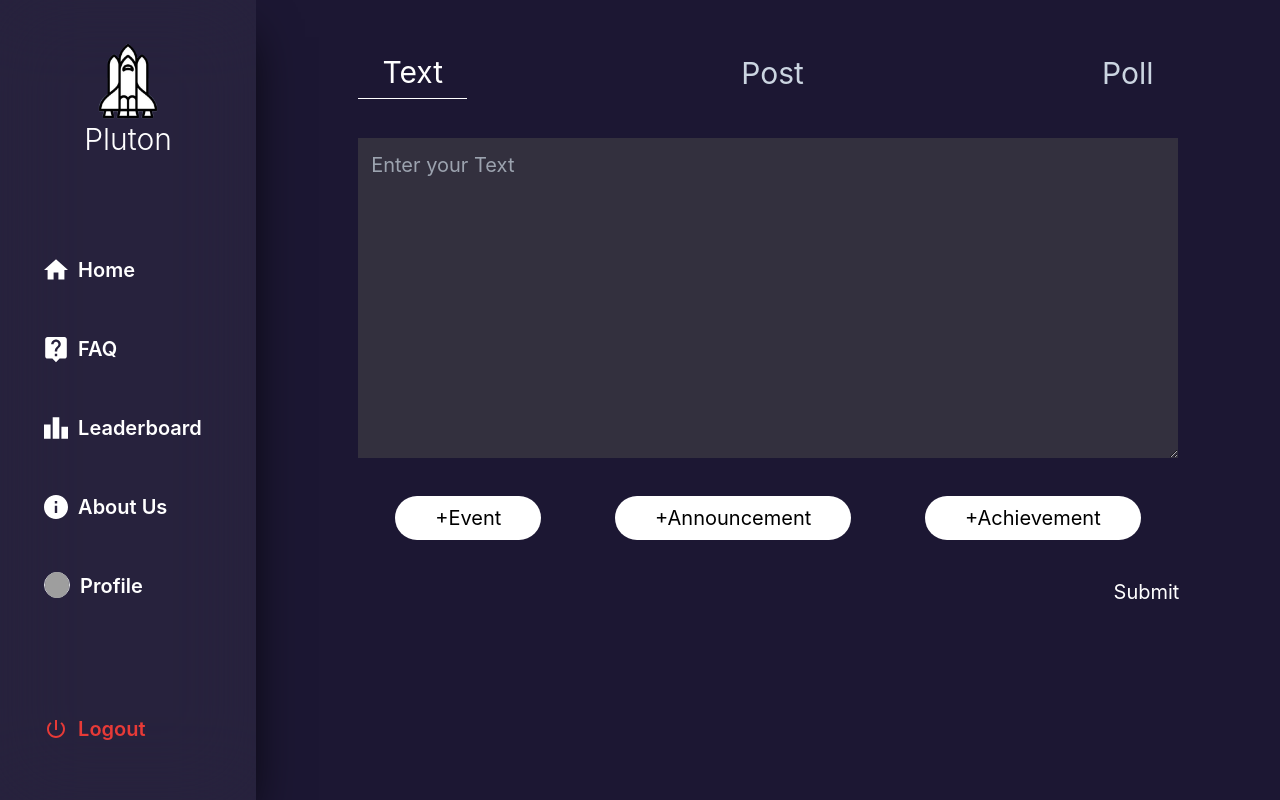
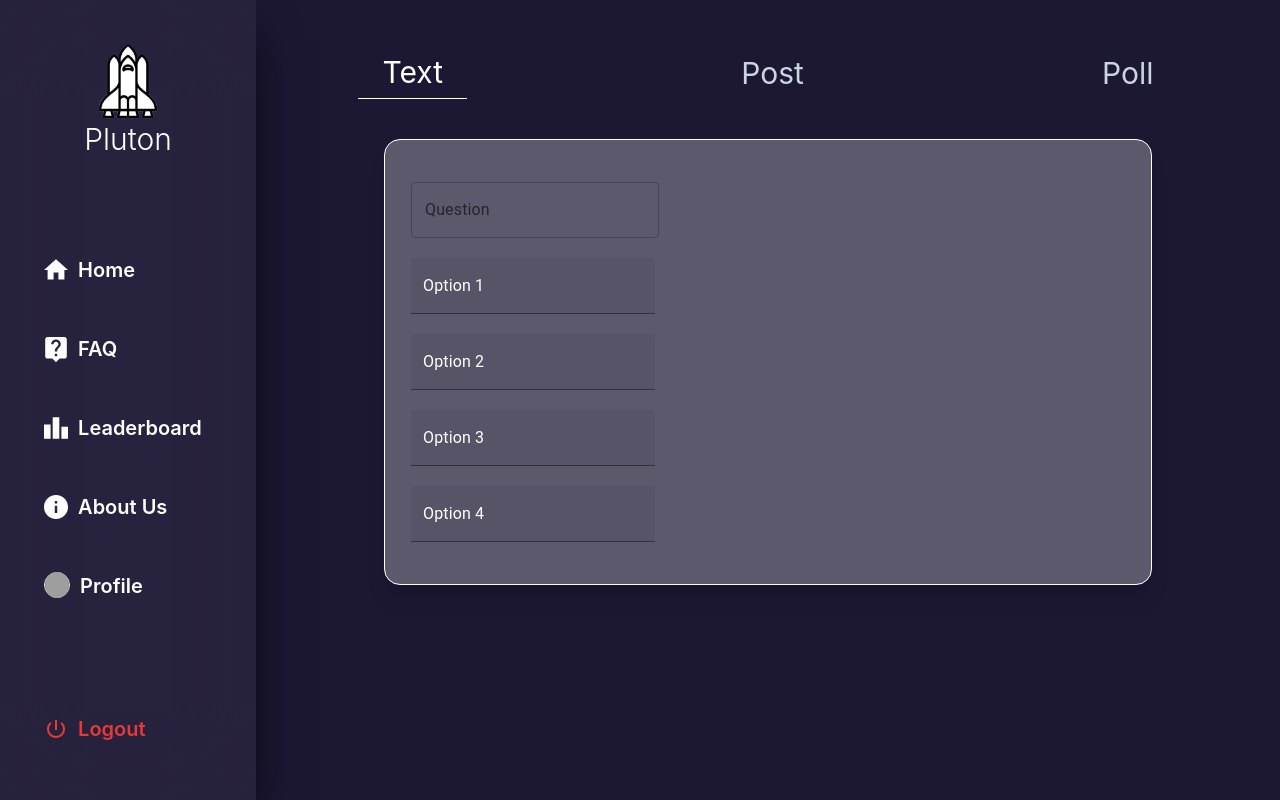
Before and after one commit to anantbansa1/ProjectPluton, a React (Create React App) app: page / in a window 1280 px wide. Built offline with nearby package versions, Linux system fonts and the light colour scheme; grey boxes are pictures that could not be loaded.

Commit message:
lkasjdfk

```diff
--- a/src/App.js
+++ b/src/App.js
@@ -1,9 +1,9 @@
 import "./App.css";
-import Text from "./components/pages/Text";
+import Poll from "./components/pages/Poll";
 function App() {
   return (
     <>
-      <Text></Text>
+      <Poll></Poll>
     </>
   );
 }
--- /dev/null
+++ b/src/components/pages/Poll.js
@@ -0,0 +1,102 @@
+import React, { useState } from "react";
+import Navbar from "../Navbar";
+import Box from "@mui/material/Box";
+import TextField from "@mui/material/TextField";
+import { grey } from "@mui/material/colors";
+
+export default function Text() {
+  const [option, setoption] = useState("text");
+  const [event, setevent] = useState("");
+  const [announcement, setannouncement] = useState("");
+  const [achievement, setachievement] = useState("");
+  const [submit, setsubmit] = useState("");
+  const [text, settext] = useState("");
+  const searchStyle = {
+    color: grey[100],
+  };
+  return (
+    <div className="mt-[-2vw]">
+      <Navbar></Navbar>
+      <div className="flex-col max-md:ml-[20vw] max-md:w-[75vw] ml-[28vw] w-[64vw]">
+        <div className=" bg-none  max-md:text-xl  flex items-center mt-[9vh] text-3xl justify-between">
+          <div className="flex-col">
+            <button
+              onClick={(e) => {
+                setoption("text");
+              }}
+              className={`p-[1vh] px-[3vh] border-white ${
+                option === "text" ? "border-b text-white" : "text-slate-300"
+              }`}
+            >
+              Text
+            </button>
+          </div>
+          <div className="flex-col">
+            <button
+              onClick={(e) => {
+                setoption("post");
+              }}
+              className={`p-[1vh] px-[3vh] border-white ${
+                option === "post" ? "border-b text-white" : "text-slate-300"
+              }`}
+            >
+              Post
+            </button>
+          </div>
+          <div className="flex-col">
+            <button
+              onClick={(e) => {
+                setoption("poll");
+              }}
+              className={`p-[1vh] px-[3vh] border-white ${
+                option === "poll" ? "border-b text-white" : "text-slate-300"
+              }`}
+            >
+              Poll
+            </button>
+          </div>
+        </div>
+        <div className="ml-[0vw] max-md:ml-[15vw] my-10">
+          <div className=" mx-auto w-[60vw] max-md:w-[75vw] h-fit bg-[#d6d5d959] shadow-xl rounded-2xl max-md:py-4 py-8 px-4 shadow-black text-white border border-white">
+            <div className="text-white  p-[10px]">
+            <TextField  color='grey' id="standard-basic" label="Question" variant="outlined" />
+            </div>
+
+            <div className="text-white p-[10px]">
+              <TextField
+                sx={{ input: { color: "white" }, label: { color: "white" } }}
+                id="outlined-basic"
+                label="Option 1"
+                variant="filled"
+              />
+            </div>
+            <div className="text-white p-[10px]">
+              <TextField
+                sx={{ input: { color: "white" }, label: { color: "white" } }}
+                id="outlined-basic"
+                label="Option 2"
+                variant="filled"
+              />
+            </div>
+            <div className="text-white p-[10px]">
+              <TextField
+                sx={{ input: { color: "white" }, label: { color: "white" } }}
+                id="outlined-basic"
+                label="Option 3"
+                variant="filled"
+              />
+            </div>
+            <div className="text-white p-[10px]">
+              <TextField
+                sx={{ input: { color: "white" }, label: { color: "white" } }}
+                id="outlined-basic"
+                label="Option 4"
+                variant="filled"
+              />
+            </div>
+          </div>
+        </div>
+      </div>
+    </div>
+  );
+}
--- a/src/components/pages/Text.js
+++ /dev/null
@@ -1,97 +0,0 @@
-import React, { useState } from "react";
-import Navbar from "../Navbar";
-export default function Text() {
-  const [option, setoption] = useState("text");
-  const [event, setevent] = useState("");
-  const [announcement, setannouncement] = useState("");
-  const [achievement, setachievement] = useState("");
-  const [submit, setsubmit] = useState("");
-  const [text,settext] = useState("");
-  return (
-    <div className="mt-[-2vw]">
-      <Navbar></Navbar>
-      <div className="flex-col max-md:ml-[20vw] max-md:w-[75vw] ml-[28vw] w-[64vw]">
-        <div className=" bg-none  max-md:text-xl  flex items-center mt-[9vh] text-3xl justify-between">
-          <div className="flex-col">
-            <button
-              onClick={(e) => {
-                setoption("text");
-              }}
-              className={`p-[1vh] px-[3vh] border-white ${
-                option === "text" ? "border-b text-white" : "text-slate-300"
-              }`}
-            >
-              Text
-            </button>
-          </div>
-          <div className="flex-col">
-            <button
-              onClick={(e) => {
-                setoption("post");
-              }}
-              className={`p-[1vh] px-[3vh] border-white ${
-                option === "post" ? "border-b text-white" : "text-slate-300"
-              }`}
-            >
-              Post
-            </button>
-          </div>
-          <div className="flex-col">
-          <button
-              onClick={(e) => {
-                setoption("poll");
-              }}
-              className={`p-[1vh] px-[3vh] border-white ${
-                option === "poll" ? "border-b text-white" : "text-slate-300"
-              }`}
-            >
-              Poll
-            </button>
-          </div>
-        </div>
-        <div>
-          <textarea
-            onChange={(e) => {
-              settext(e.target.value);
-            }}
-            className="p-[1vw] max-sm:h-[70vw] max-md:h-[40vw] max-md:w-[75vw] text-white text-xl bg-[#4b4a4a7e] h-[25vw] w-[64vw] mt-[3vw]"
-            placeholder="Enter your Text"
-          ></textarea>
-        </div>
-        <div className=" flex max-md:text-sm max-[1076px]:flex-col justify-around text-black text-xl  mt-[4vh]">
-          <button
-            onClick={(e) => {
-              setevent(console.log(1));
-            }}
-            className="bg-white p-[1vh] px-[5vh] rounded-full hover:text-red-500"
-          >
-            +Event
-          </button>
-          <button
-            onClick={(e) => {
-              setevent(console.log(2));
-            }}
-            className="bg-white p-[1vh] max-[1076px]:mt-3  px-[5vh] rounded-full hover:text-red-500"
-          >
-            +Announcement
-          </button>
-          <button
-            onClick={(e) => {
-              setevent(console.log(3));
-            }}
-            className="bg-white p-[1vh] max-[1076px]:mt-3 px-[5vh] rounded-full hover:text-red-500"
-          >
-            +Achievement
-          </button>
-        </div>
-        <div
-        onClick={(e) =>{
-          console.log(text);
-        }}
-        className="text-white text-xl flex max-sm:ml-[57vw] ml-[59vw] mt-[3vw] hover:font-semibold cursor-pointer">
-          Submit
-        </div>
-      </div>
-    </div>
-  );
-}
```
